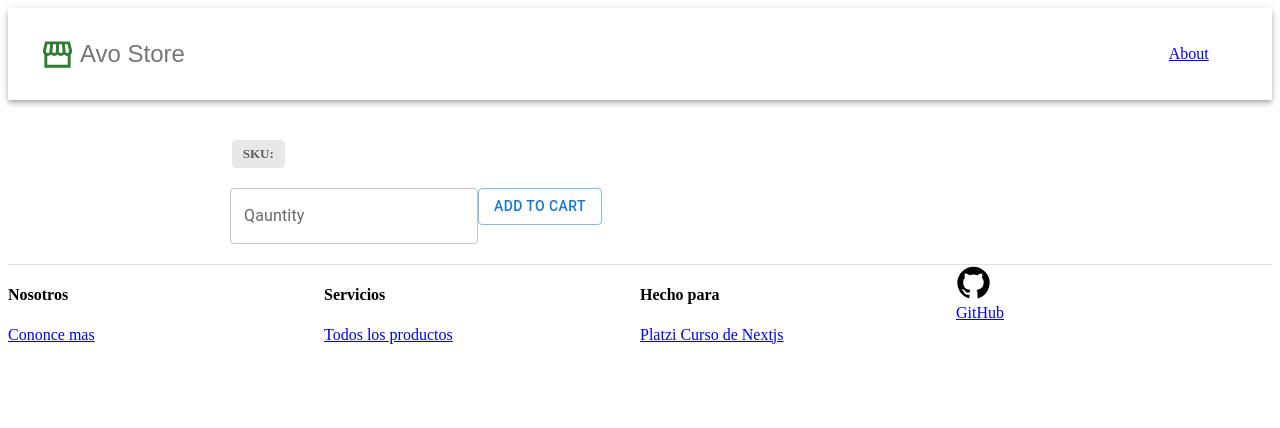
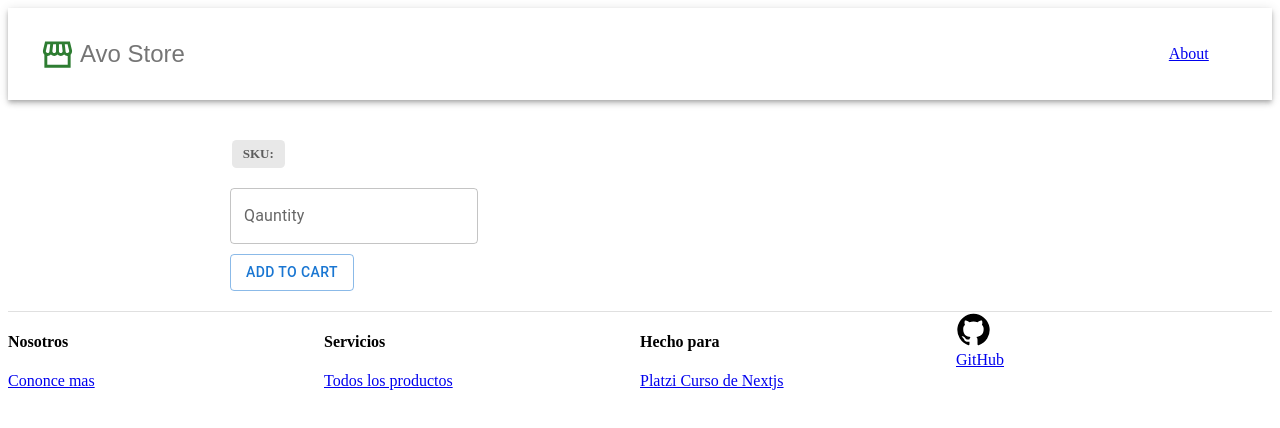
Before and after one commit to armanddevelop/nextJS-app, a Next.js app: page /product/1 in a window 1280 px wide. Shown: the top 428 px of the page. Built offline with nearby package versions, Linux system fonts and the light colour scheme; no server answers.

Commit message:
fix quantity button in production

```diff
--- a/pages/product/[productId].jsx
+++ b/pages/product/[productId].jsx
@@ -3,7 +3,6 @@ import { TextField, Button } from "@mui/material";
 import useItem from "@hooks/useItem";
 import DescriptionItem from "@components/DescriptionItem";
 import stylesProductId from "./productId.module.css";
-
 
 const ProductItem = () => {
   const {
@@ -25,7 +24,10 @@ const ProductItem = () => {
             </div>
             <div className={stylesProductId.extra}>
               <TextField label="Qauntity" variant="outlined" type="number" />
-              <Button variant="outlined" className={stylesProductId.button}>
+              <Button
+                sx={{ display: "flex", "margin-top": "10px" }}
+                variant="outlined"
+              >
                 Add to cart
               </Button>
             </div>
@@ -38,8 +40,8 @@ const ProductItem = () => {
         )}
       </section>
       <style jsx>{`
-        .photo-section{
-          margin-top:20px;
+        .photo-section {
+          margin-top: 20px;
         }
       `}</style>
     </>
--- a/pages/product/productId.module.css
+++ b/pages/product/productId.module.css
@@ -61,8 +61,3 @@
 .extra {
   margin-top: 20px;
 }
-
-.button {
-  display: flex;
-  margin-top: 10px;
-}
```
